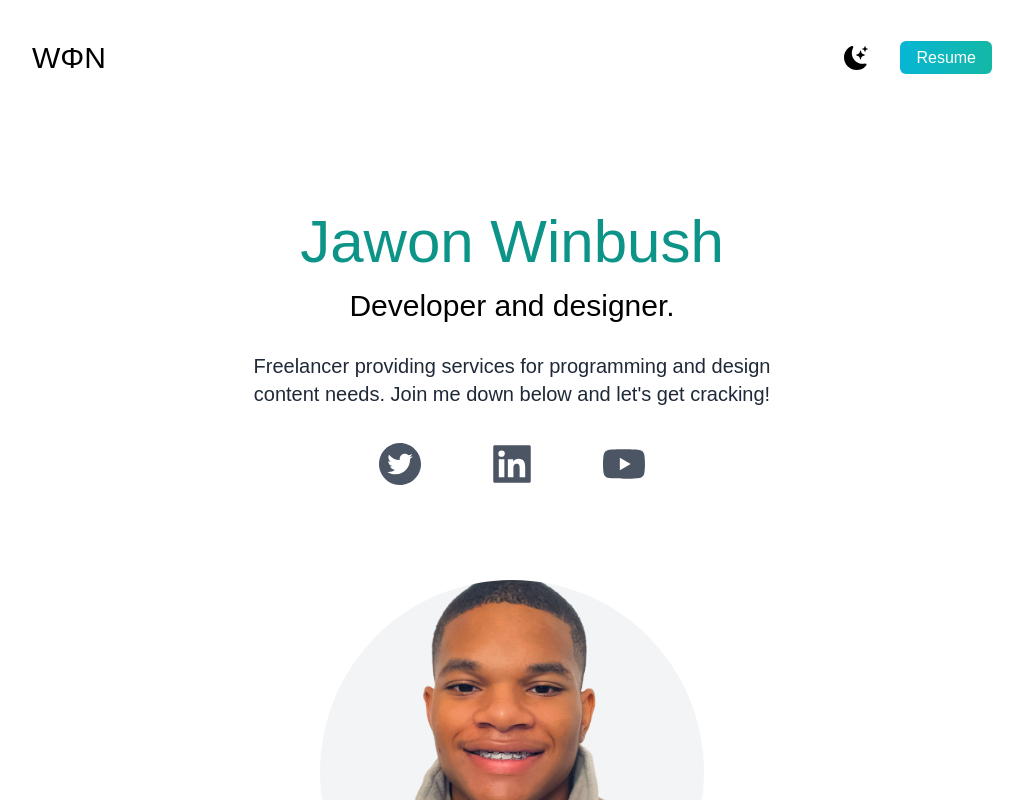
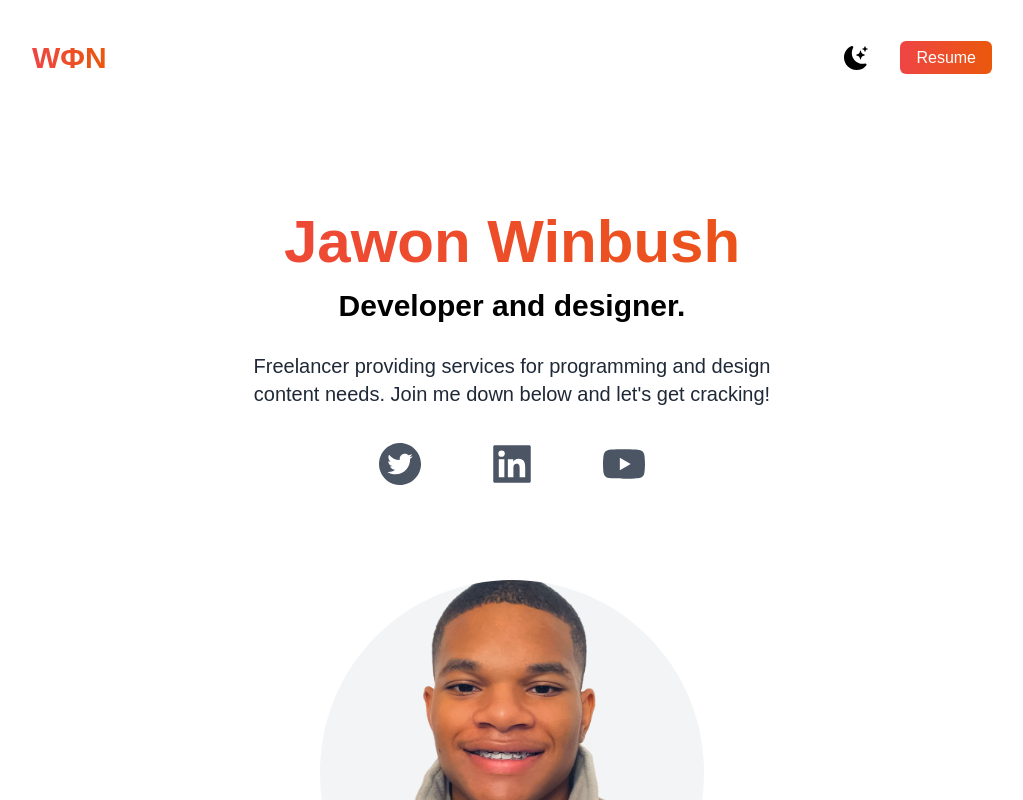
Before and after one commit to jwinbush/portfolio2023, a Next.js app: page / in a window 1280 px wide. Shown: the top 800 px of the page, without its empty margins (128-1151 px from the left). Built offline with nearby package versions, Linux system fonts and the light colour scheme.

Commit message:
Updating Index.js

```diff
--- a/pages/index.js
+++ b/pages/index.js
@@ -31,7 +31,7 @@ export default function Home() {
       <main className=" bg-white px-10 dark:bg-gray-900 md:px-20 lg:px-40">
         <section className="min-h-screen">
           <nav className="py-10 mb-12 flex justify-between dark:text-white">
-            <h1 className="text-3xl">WΦN</h1>
+            <h1 className="text-3xl text-transparent bg-clip-text bg-gradient-to-r from-red-500 to-orange-600 font-bold	">WΦN</h1>
             <ul className="flex items-center">
               <li>
                 <BsFillMoonStarsFill
@@ -41,7 +41,7 @@ export default function Home() {
               </li>
               <li>
                 <a
-                  className="bg-gradient-to-r from-cyan-500 text- to-teal-500 text-white px-4 py-2 border-none rounded-md ml-8"
+                  className="bg-gradient-to-r from-red-500 text- to-orange-600 text-white px-4 py-2 border-none rounded-md ml-8"
                   href="#"
                 >
                   Resume
@@ -50,10 +50,10 @@ export default function Home() {
             </ul>
           </nav>
           <div className="text-center p-10 py-10">
-            <h2 className="text-5xl py-2 text-teal-600 font-medium dark:text-teal-400 md:text-6xl">
+            <h2 className="text-5xl font-bold	py-2 text-transparent bg-clip-text bg-gradient-to-r from-red-500 to-orange-600 md:text-6xl">
               Jawon Winbush
             </h2>
-            <h3 className="text-2xl py-2 dark:text-white md:text-3xl">
+            <h3 className="text-2xl py-2 dark:text-white md:text-3xl font-semibold">
               Developer and designer.
             </h3>
             <p className="text-md py-5 leading-8 text-gray-800 dark:text-gray-200 max-w-xl mx-auto md:text-xl">
```
